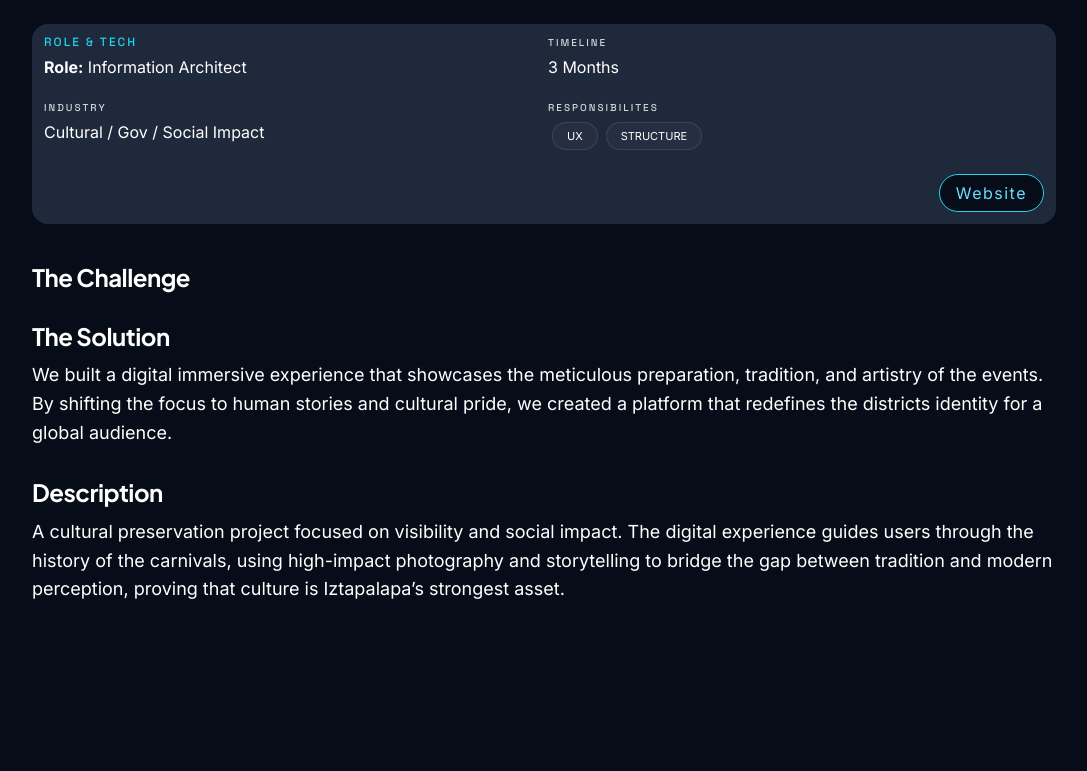
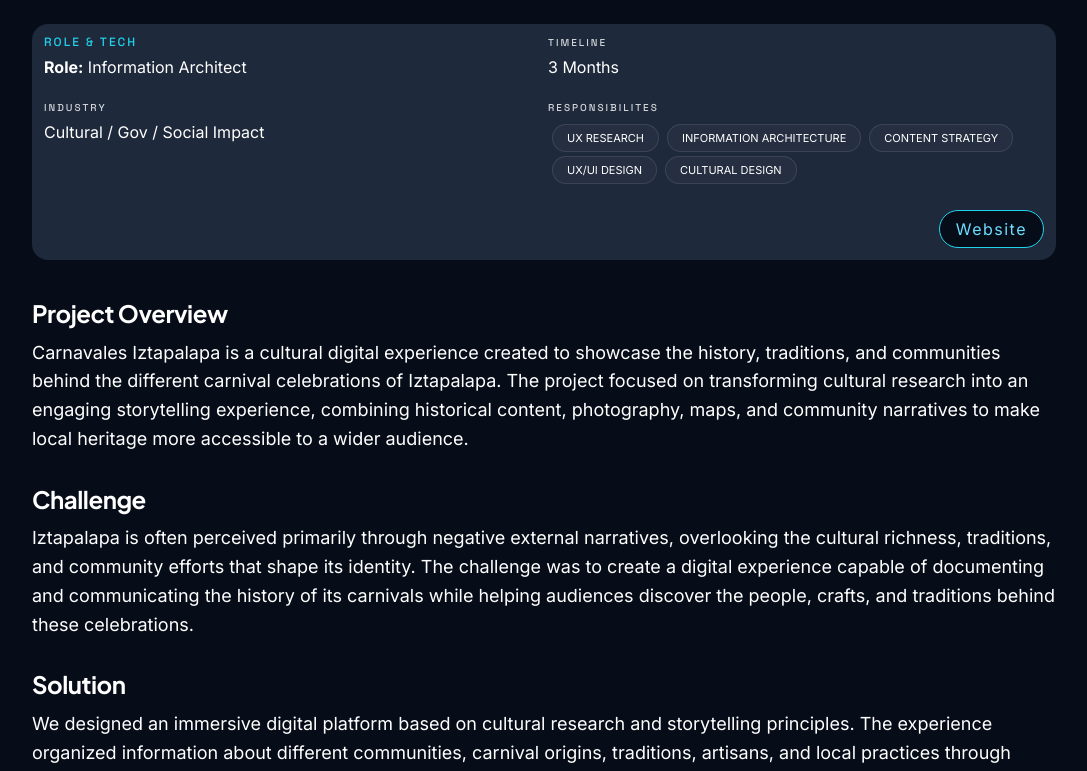
Before and after one commit to kornersin/portafolio-2026, a React (Vite) app: page /projects/iztapalapa in a window 1280 px wide. Shown: the part 620-1391 px from the top of the page, without its empty margins (132-1219 px from the left). Built offline with nearby package versions, Linux system fonts and the light colour scheme.

Commit message:
overview challenge solution and impact

```diff
--- a/src/data/projects.js
+++ b/src/data/projects.js
@@ -79,11 +79,12 @@
         externalLink: 'https://ombookings.com/',
         prototypeLink: '',
         role: 'Product Designer',
-        tags: ['UX/UI', 'Dashboards', 'Product'],
+        tags: ['UX/UI', 'Responsive Design Strategy', 'Front-end implementation', 'Design QA'],
         heroImage: OmHero, // Usa la variable definida en el import
-        challenge: 'The fitness and wellness industry faced a significant barrier: the lack of a centralized, real-time booking system that could handle dynamic schedules while maintaining a premium user experience.',
-        solution: 'We developed an end-to-end ecosystem that synchronizes studio availability with user demand. By implementing a high-fidelity interface and real-time data processing, we eliminated booking conflicts and reduced user drop-off by 40%.',
-        description: 'OmBookings is a specialized B2B2C platform designed to bridge the gap between wellness centers and their clients. The focus was on creating a seamless flow from class discovery to checkout, ensuring that the visual language reflects the balance and tranquility of the fitness world.',
+        overview: 'OMBookings is a B2B2C digital platform developed for a music booking agency to replace static PDF artist catalogs with an interactive online experience. The platform allows event organizers to explore artist profiles, career highlights, and social media in one centralized place, making artist discovery faster while providing the agency with a scalable and easier-to-maintain solution.',
+        challenge: 'The agency managed its artist catalog through PDF portfolios shared via email and WhatsApp. Clients often received large files containing dozens of artists, even when they were interested in only one. This created unnecessary friction, slowed down inquiries, and made updating artist information inefficient.',
+        solution: 'We transformed static PDF catalogs into a centralized digital platform where clients could quickly browse artists, explore their profiles, review their career highlights, and access social media without downloading multiple files. I also collaborated on front-end implementation and provided UX guidance to the agency graphic designer, ensuring the experience was responsive, scalable, and aligned with product design best practices.',
+        impact: 'Replaced static PDF catalogs with a scalable digital platform, reducing friction during artist discovery and simplifying content management for the agency. The project also established a responsive design foundation that improved collaboration between design and development while making future updates significantly easier.',
         timeline: '3 Months',
         category: 'Music / SaaS',
         gallery: [
@@ -106,9 +107,10 @@
         role: 'Product Designer & Frontend',
         tags: ['Hackathon Winner', 'UX/UI Design'],
         heroImage: loveHero, // URL externa también funciona
-        challenge: 'Educational platforms struggle to provide personalized mentorship at scale, resulting in unclear student progress, low engagement, and mentors overwhelmed by administrative tasks.',
-        solution: 'We engineered a comprehensive mentorship dashboard and roadmap system. By centralizing progress tracking and communication, we facilitated more meaningful connections between mentors and students, improving program completion rates by 35%.',
-        description: 'Lovelace is an EdTech solution focused on empowering the next generation of tech talent. The project involved designing complex data visualizations for student progress, a flexible scheduling system, and a dynamic career roadmap that adapts to each user’s learning pace.',
+        overview: 'Lovelace is an EdTech platform concept created during Hackathon 2022 to help reduce barriers for women entering the technology industry. Inspired by learning platforms like Platzi, the product combines personalized learning paths, mentorship, live events, and community features into a single ecosystem designed to support long-term career growth.',
+        challenge: 'Women remain underrepresented in the technology industry, often facing limited access to mentorship, structured learning paths, and supportive communities. Our challenge was to design a platform capable of making technology education more accessible while creating a safe environment where women could learn directly from professionals already working in the field.',
+        solution: 'We designed a flexible learning platform where users could follow curated learning paths or build personalized study journeys based on their goals. Through benchmarking with leading EdTech products such as Platzi, we integrated mentorship, live events, career roadmaps, and community-driven learning into a cohesive product experience that encouraged continuous growth and engagement.',
+        impact: '🏆 Winner of Best Pitch at Hackathon 2022. The project successfully validated the product vision by demonstrating how mentorship, personalized learning, and community could work together to create a scalable educational experience focused on increasing women participation in technology.',
         timeline: 'Hackaton 2022',
         category: 'EdTech / Dashboard / Social Impact',
         gallery: [
@@ -132,11 +134,12 @@
         prototypeLink: '',
         category: 'Landing Page / Health / Education',
         role: 'UX/UI Designer',
-        tags: ['UX Design','UI Design', 'Interaction'],
+        tags: ['UX/UI Design', 'Content Strategy', 'Inclusive Design'],
         heroImage: magazineHero,
-        challenge: 'Comprehensive sexual education is often hindered by social taboos and fragmented information, leaving young audiences without a safe, inclusive, and reliable space to resolve their doubts.',
-        solution: 'We designed a digital platform that prioritizes anonymity and accessibility. By using a friendly yet professional visual language and organized content pillars, we created an environment where users can explore sensitive topics with confidence and clarity.',
-        description: 'Sexthink is an educational initiative focused on breaking barriers through design. The project involved creating a robust content architecture for articles, interactive guides, and a community-focused interface that ensures a seamless and non-judgmental learning experience.',
+        overview: 'Sexthink is a digital educational platform concept focused on making sexual health and identity-related information more accessible, inclusive, and easier to understand. The project explored how content architecture, visual design, and user experience principles could transform complex and sensitive topics into a clear, approachable, and judgment-free learning experience.',
+        challenge: 'Sexual education is often affected by social stigma, fragmented information, and a lack of accessible resources where people can explore sensitive topics comfortably. The challenge was to create a digital experience that organized reliable information while making users feel safe, represented, and confident while navigating personal questions.',
+        solution: 'We designed a content-driven digital platform that combines articles, educational resources, and structured content categories into an intuitive experience. Through a friendly yet professional visual language, clear information hierarchy, and inclusive design principles, we created an environment where users could explore topics related to sexual health, identity, and relationships with clarity and confidence.',
+        impact: 'Created a structured digital experience that transformed complex educational content into an accessible and engaging platform. The project demonstrated the importance of inclusive design, content organization, and thoughtful user experiences when addressing sensitive topics.',
         timeline: '2 Months',
         gallery: [
             { url: protoPersonaF, type: 'medium' },
@@ -159,11 +162,12 @@
         prototypeLink: 'https://www.figma.com/proto/8wD3u86mtHVHkZ4GHZggrk/NomiYa!-(Copy)?page-id=2%3A3&type=design&node-id=1055-2949&viewport=2413%2C1345%2C0.08&t=vKsWq19yyTaQt5Nk-1&scaling=scale-down&starting-point-node-id=1055%3A2949&mode=design',
         category: 'Fintech',
         role: 'Product Designer',
-        tags: ['Interface', 'Mobile First'],
+        tags: [ 'FinTech', 'Product Design', 'UX/UI Design', 'Mobile First'],
         heroImage: appHome,
-        challenge: 'Many workers face financial gaps between paydays, leading them to high-interest predatory loans due to a lack of immediate access to their already earned wages.',
-        solution: 'We designed a seamless Earned Wage Access (EWA) platform that allows employees to withdraw their salary in real-time. By focusing on a "mobile-first" approach and transparent fee structures, we reduced financial stress and improved employee retention for partner companies.',
-        description: 'Nomiya is a Fintech solution built to empower the workforce with liquidity and financial freedom. The project involved complex integrations with payroll systems and the creation of an ultra-clean UI that communicates security, reliability, and ease of use in every transaction.',
+        overview: 'Nomiya is a FinTech product concept designed to provide employees with early access to their earned wages through a seamless digital experience. Developed as an internal product initiative, the project explored how payroll integrations, financial transparency, and user-centered design could simplify access to short-term liquidity while maintaining trust and security throughout the experience.',
+        challenge: 'Many employees face unexpected financial situations between pay periods and often rely on high-interest alternatives due to limited access to flexible financial solutions. The challenge was to design a secure and transparent platform that allowed users to access their earned wages while creating confidence throughout every step of the financial journey.',
+        solution: 'We designed an end-to-end Earned Wage Access experience focused on simplicity, trust, and usability. The solution included onboarding flows, authentication, transaction journeys, salary advance requests, payment information, and system states such as errors and confirmations. Through a mobile-first approach, the product was structured to make financial decisions easier and more transparent for employees.',
+        impact: 'Designed a complete FinTech experience covering the full product journey, from authentication to financial transactions and edge cases. The project demonstrated the ability to design complex financial workflows while balancing usability, security, and user confidence.',
         timeline: '4 Months',
         gallery: [
             { url: addUser, type: 'mobile' },
@@ -186,11 +190,12 @@
         prototypeLink: '',
         category: 'Cultural / Gov / Social Impact',
         role: 'Information Architect',
-        tags: ['UX', 'Structure'],
+        tags: ['UX Research', 'Information Architecture', 'Content Strategy', 'UX/UI Design', 'Cultural Design'],
         heroImage: iztHome,
-        cchallenge: 'Iztapalapa is often unfairly stigmatized by external perceptions of insecurity, overshadowing its deep-rooted cultural heritage and the vibrant community effort behind its world-class carnivals.',
-        solution: 'We built a digital immersive experience that showcases the meticulous preparation, tradition, and artistry of the events. By shifting the focus to human stories and cultural pride, we created a platform that redefines the districts identity for a global audience.',
-        description: 'A cultural preservation project focused on visibility and social impact. The digital experience guides users through the history of the carnivals, using high-impact photography and storytelling to bridge the gap between tradition and modern perception, proving that culture is Iztapalapa’s strongest asset.',
+        overview: 'Carnavales Iztapalapa is a cultural digital experience created to showcase the history, traditions, and communities behind the different carnival celebrations of Iztapalapa. The project focused on transforming cultural research into an engaging storytelling experience, combining historical content, photography, maps, and community narratives to make local heritage more accessible to a wider audience.',
+        challenge: 'Iztapalapa is often perceived primarily through negative external narratives, overlooking the cultural richness, traditions, and community efforts that shape its identity. The challenge was to create a digital experience capable of documenting and communicating the history of its carnivals while helping audiences discover the people, crafts, and traditions behind these celebrations.',
+        solution: 'We designed an immersive digital platform based on cultural research and storytelling principles. The experience organized information about different communities, carnival origins, traditions, artisans, and local practices through structured content, visual storytelling, maps, and user-centered navigation. The goal was to transform historical information into an accessible and engaging experience that encouraged cultural discovery.',
+        impact: 'Created a digital archive and storytelling experience that increased the visibility of Iztapalapa’s cultural heritage by organizing historical research into an accessible platform. The project demonstrated how UX design, information architecture, and visual storytelling can help preserve traditions and connect communities with broader audiences.',
         timeline: '3 Months',
         gallery: [
             { url: banner, type: 'full' },
@@ -209,11 +214,12 @@
         prototypeLink: 'https://www.figma.com/proto/1bWAs53ic8599NESpCG7uQ/Master-UX%2FUI?node-id=19-87&scaling=scale-down',
         category: 'Gamification / Edtech',
         role: 'Creative Developer',
-        tags: ['Creative Coding', 'UI'],
+        tags: ['EdTech', 'Gamification', 'UX/UI Design', 'Kid-Centered Design'],
         heroImage: taikoHome,
-        challenge: 'During the global pandemic, primary school children faced a massive educational gap and social isolation, leading to disengagement from traditional learning methods due to a lack of interactive and fun digital tools.',
-        solution: 'We developed a gamified learning platform that transforms education into a space adventure. By integrating play-based mechanics and a vibrant visual system, we kept children motivated and connected, ensuring they continued their academic progress while having fun.',
-        description: 'Taikonauta is an EdTech initiative designed to bring joy back to learning during challenging times. The project focused on "Kid-Centered Design," featuring simplified navigation, high-contrast visual cues, and an immersive space-themed interface that encourages curiosity and exploration for young students.',
+        overview: 'Taikonauta is an EdTech platform concept designed to make learning more engaging for primary school students during the challenges of remote education. The project explored how gamification, visual storytelling, and child-centered design principles could transform traditional learning experiences into interactive journeys that encourage curiosity and continuous exploration.',
+        challenge: 'During the COVID-19 pandemic, many primary school students faced difficulties adapting to remote learning, including reduced engagement and limited interaction with traditional digital education tools. The challenge was to create an experience that balanced learning and entertainment, helping children stay motivated while continuing their educational development.',
+        solution: 'We designed a gamified learning platform inspired by interactive learning experiences such as Duolingo, where students could progress through educational challenges, earn points, and advance through different levels. Through child-centered design principles, simplified navigation, playful interactions, and a space exploration theme, we created an experience that made learning feel more engaging and rewarding.',
+        impact: 'Designed an educational product concept that explored how gamification and user-centered design could increase engagement in digital learning environments. The project demonstrated the potential of combining entertainment mechanics with educational goals to create more enjoyable and accessible learning experiences for children.',
         timeline: '3 Months',
         gallery: [
             { url: bienvenida, type: 'mobile' },
@@ -237,9 +243,10 @@
         role: 'Product Designer',
         tags: ['Geolocation', 'UI'],
         heroImage: Xochi,
-        challenge: 'Xochimilco’s tourism often remains on the surface, missing the opportunity to showcase the deeper historical value and the local businesses that sustain the chinampas ecosystem.',
-        solution: 'We designed a geolocation-based platform that acts as a digital guide, increasing the visibility of local landmarks and artisans. By integrating interactive storytelling with practical navigation, we successfully boosted tourist engagement and supported local economic growth.',
-        description: 'Mundo Xochimilco is a destination-branding project focused on sustainable tourism. The challenge was to create a mobile-first experience that works seamlessly outdoors, providing visitors with real-time information about traditions, routes, and services, effectively turning the district into an open-air digital museum.',
+        overview: 'Mundo Xochimilco is a digital platform created to highlight the cultural heritage, local businesses, traditions, and community initiatives of Xochimilco. The project focused on building a centralized online space where residents and visitors could discover historical information, local services, cultural content, and news related to the region.',
+        challenge: 'Xochimilco has a rich cultural identity shaped by its traditions, local businesses, crafts, and community activities, but much of this information was fragmented across different sources. The challenge was to create a digital platform that organized and amplified these stories, making local knowledge and experiences easier to discover.',
+        solution: 'We designed and developed a WordPress-based content platform that structured information into different categories, including local businesses, trajineras, cultural content, historical information, and community news. Through organized navigation, content tags, and a scalable publishing system, we created an accessible digital hub that allowed users to explore and learn more about Xochimilco.',
+        impact: 'Conducted research with 40 residents of Xochimilco to understand local perspectives and information needs. The project transformed scattered cultural, historical, and community information into a structured digital platform, increasing visibility for local initiatives, traditions, and services while creating a foundation for continuous content growth.',
         timeline: '4 Months',
         gallery: [
             { url: encuestaUno, type: 'medium' },
--- a/src/index.css
+++ b/src/index.css
@@ -643,7 +643,7 @@
   border-radius: 100px;
   font-size: 11px;
   text-transform: uppercase;
-  margin: 0 4px;
+  margin: 2px 4px;
   color: var(--text-subtle);
   background: rgba(255,255,255,0.03);
 }
--- a/src/pages/ProjectDetail.jsx
+++ b/src/pages/ProjectDetail.jsx
@@ -60,16 +60,20 @@
       <section className="detail-info-grid">
         <div className="info-main">
           <div className="info-block">
-            <h2 className="h2-label">The Challenge</h2>
+            <h2 className="h2-label">Project Overview</h2>
+            <p className="text-body-large">{project.overview}</p>
+          </div>
+          <div className="info-block">
+            <h2 className="h2-label">Challenge</h2>
             <p className="text-body-large">{project.challenge}</p>
           </div>
           <div className="info-block">
-            <h2 className="h2-label">The Solution</h2>
+            <h2 className="h2-label">Solution</h2>
             <p className="text-body-large">{project.solution}</p>
           </div>
           <div className="info-block">
-            <h2 className="h2-label">Description</h2>
-            <p className="text-body-large">{project.description}</p>
+            <h2 className="h2-label">Impact</h2>
+            <p className="text-body-large">{project.impact}</p>
           </div>
         </div>
 
```
Also changed, not shown: 1 other file (tests, documents, lock files or other folders).
